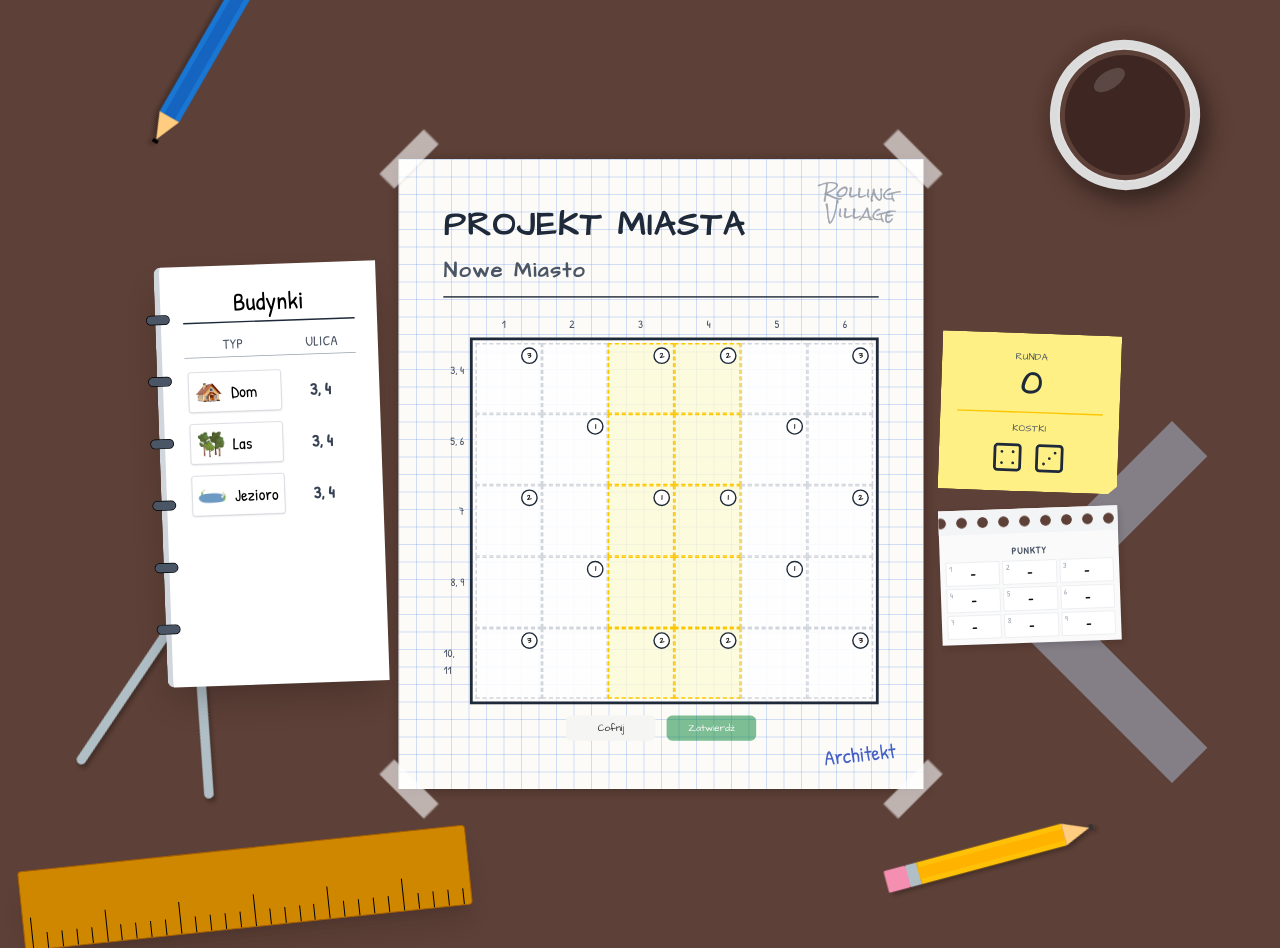
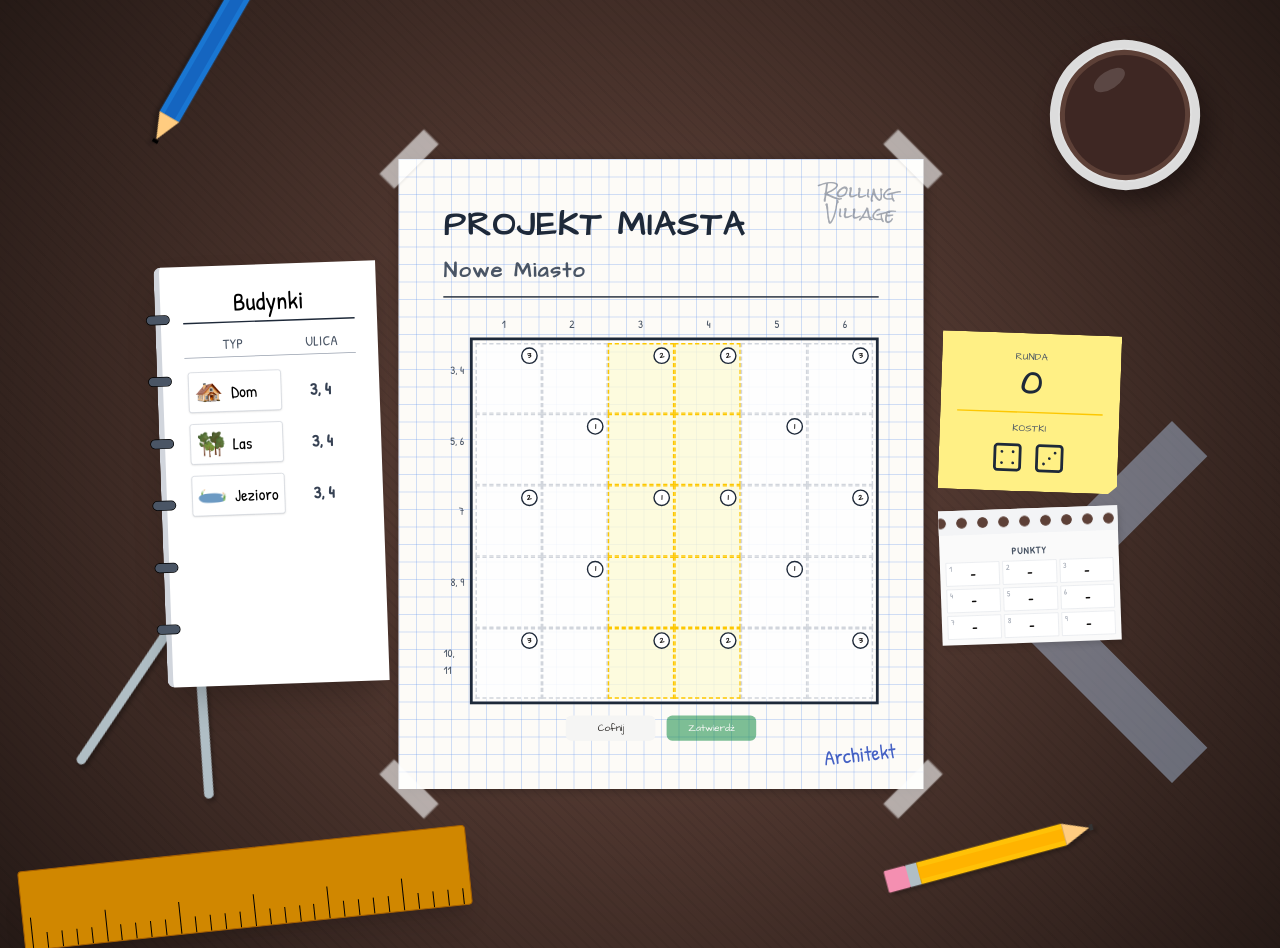
Before and after one commit to azizko1337/rolling-village-web-port, a Next.js app: page /play/single in a window 1280 px wide. Built offline with nearby package versions, Linux system fonts and the light colour scheme.

Commit message:
background shadow

```diff
--- a/src/app/play/single/page.tsx
+++ b/src/app/play/single/page.tsx
@@ -40,7 +40,7 @@
     }, [game]);
 
   return (
-    <div className="flex items-center justify-center relative min-h-screen overflow-auto lg:overflow-hidden bg-[#5D4037]">
+    <div className="flex items-center justify-center relative min-h-screen overflow-auto lg:overflow-hidden">
       <div className="hidden lg:block">
         <Ruler />
         <CoffeeMug />
```
